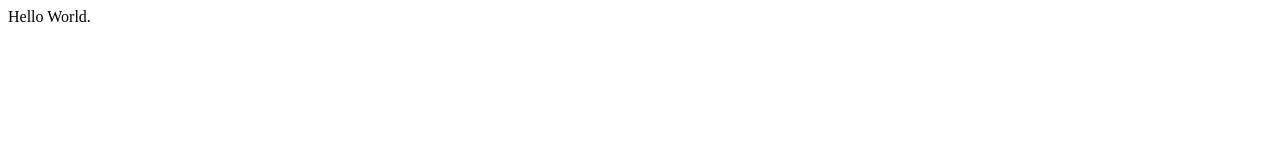
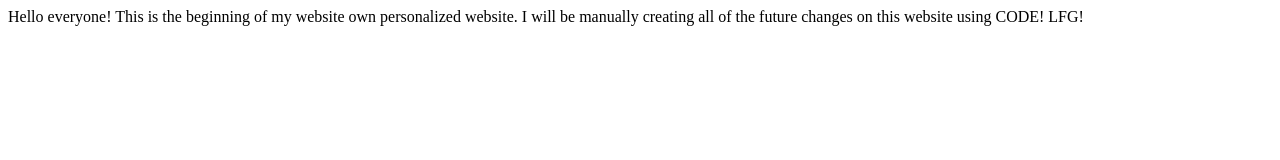
Before and after one commit to bennihan3/ben.github.io, a plain HTML site: page index.html in a window 1280 px wide. Drawn offline with Linux system fonts and the light colour scheme.

Commit message:
Update index.html

```diff
--- a/index.html
+++ b/index.html
@@ -1,11 +1,13 @@
 <!doctype html>
 <html>
   <head>
-<title>Ben's Blog</title>
+  <title>Ben's Website</title>
     <meta name="description" content="Our first page">
     <meta name="keywords" content="html tutorial template">
   </head>
   <body>
-Hello World.
+    Hello everyone! This is the beginning of my website own personalized website.
+    I will be manually creating all of the future changes on this website using CODE! LFG!
+
   </body>
 </html>
```
Lines whose indentation alone changed are shown as unchanged.
